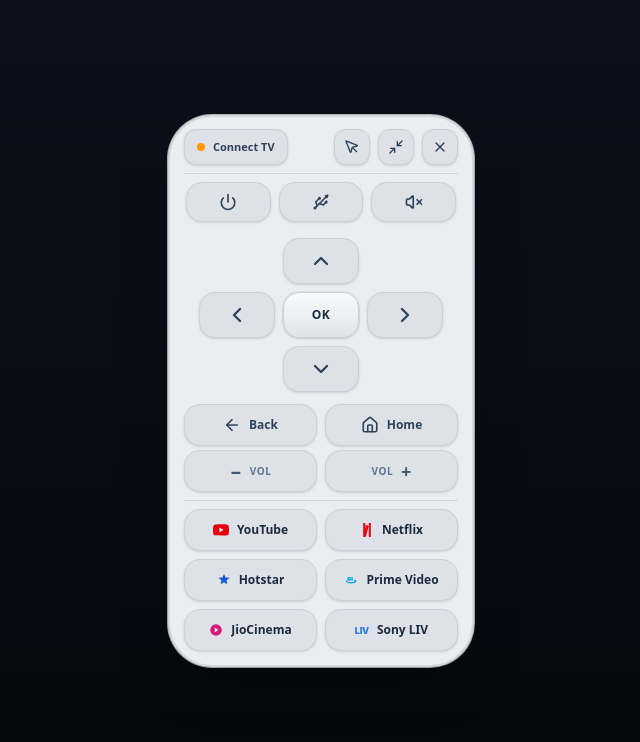
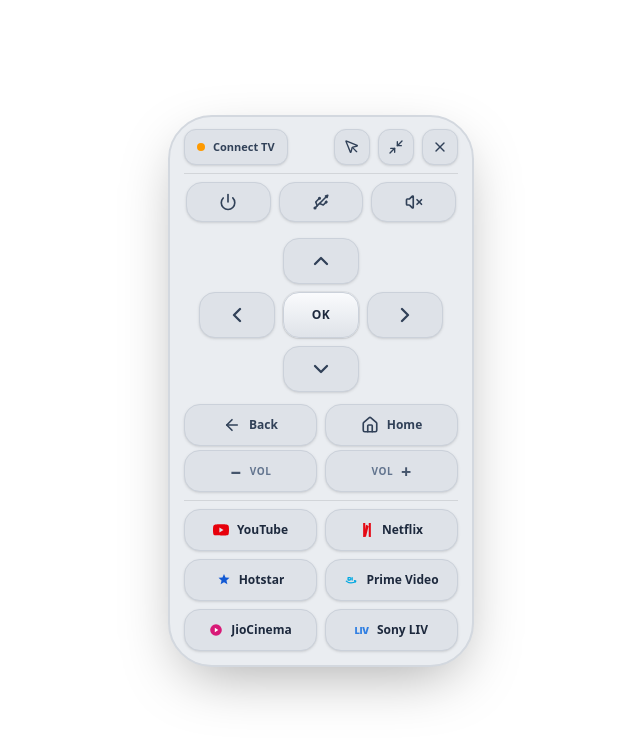
Before and after one commit to harinder-works/HarvyRemote, a React (Vite) app: page / in a window 1280 px wide. Shown: the top 742 px of the page, without its empty margins (322-962 px from the left). Built offline with nearby package versions, Linux system fonts and the light colour scheme.

Commit message:
Remove black background, restore transparent overlay, enable YouTube/DIAL launch and native floating remote

```diff
--- a/src/App.tsx
+++ b/src/App.tsx
@@ -271,11 +271,27 @@ export default function App() {
 
   return (
     <div
-      className={`relative w-full min-h-screen select-none ${
-        isPip
-          ? 'bg-transparent'
-          : 'bg-gradient-to-b from-[#0B0F19] via-[#090D16] to-[#05070D]'
-      } overflow-hidden flex items-center justify-center`}
+      onClick={(e) => {
+        const target = e.target as HTMLElement;
+        if (!target.closest('.remote-draggable-container') && !target.closest('button') && !target.closest('.modal-content')) {
+          if (typeof window !== 'undefined' && (window as any).AndroidNativeBridge?.enterPip) {
+            try {
+              (window as any).AndroidNativeBridge.enterPip();
+            } catch {}
+          }
+        }
+      }}
+      onTouchStart={(e) => {
+        const target = e.target as HTMLElement;
+        if (!target.closest('.remote-draggable-container') && !target.closest('button') && !target.closest('.modal-content')) {
+          if (typeof window !== 'undefined' && (window as any).AndroidNativeBridge?.enterPip) {
+            try {
+              (window as any).AndroidNativeBridge.enterPip();
+            } catch {}
+          }
+        }
+      }}
+      className="relative w-full min-h-screen select-none bg-transparent overflow-hidden flex items-center justify-center"
     >
       {/* Floating Restore Button (Only if user closed remote in web preview) */}
       {isAppClosed && (
--- a/src/components/DeviceManagerModal.tsx
+++ b/src/components/DeviceManagerModal.tsx
@@ -198,6 +198,13 @@ export function DeviceManagerModal({
     const defaultP = TV_BRAND_CONFIG[newDeviceBrand]?.defaultPort || 6467;
     setNewDevicePort(String(defaultP));
   }, [newDeviceBrand]);
+
+  // Auto-scan on open if no devices yet
+  useEffect(() => {
+    if (isOpen && deviceList.length === 0) {
+      handleScan();
+    }
+  }, [isOpen]);
 
   if (!isOpen) return null;
 
--- a/src/components/GoogleTVRemote.tsx
+++ b/src/components/GoogleTVRemote.tsx
@@ -367,6 +367,13 @@ export function GoogleTVRemote({
   const handleLaunchAppById = (appId: string) => {
     sound.playClick('action');
     triggerLed(`app-${appId}`);
+
+    if (!connectedDevice) {
+      showStatus('Please connect to your TV first 👆');
+      onOpenDeviceManager();
+      return;
+    }
+
     const found = PRESET_APPS.find((a) => a.id === appId) || {
       id: appId,
       name: appId,
@@ -379,7 +386,7 @@ export function GoogleTVRemote({
       heroColor: 'from-slate-900 to-black',
     };
     onLaunchApp(found);
-    showStatus(`Opening ${found.shortLabel}...`);
+    showStatus(`Opening ${found.shortLabel} on TV...`);
   };
 
   // Trackpad swipe handlers
--- a/src/components/MiniRemote.tsx
+++ b/src/components/MiniRemote.tsx
@@ -336,7 +336,7 @@ export function MiniRemote({
 
   if (isPip) {
     return (
-      <div className="w-full h-full min-h-screen flex items-center justify-center p-1 bg-[#0B0F19] select-none overflow-hidden">
+      <div className="w-full h-full min-h-screen flex items-center justify-center p-1 bg-transparent select-none overflow-hidden">
         {pebbleContent}
       </div>
     );
--- a/src/index.css
+++ b/src/index.css
@@ -15,8 +15,8 @@
     user-select: none;
     -webkit-user-select: none;
     overflow: hidden;
-    background: #0b0f19;
-    background-color: #0b0f19;
+    background: transparent;
+    background-color: transparent;
     color: #f8fafc;
     width: 100%;
     height: 100%;
@@ -24,8 +24,8 @@
 }
 
 html, body, #root {
-  background: #0b0f19;
-  background-color: #0b0f19;
+  background: transparent;
+  background-color: transparent;
   width: 100%;
   height: 100%;
 }
```
Also changed, not shown: 4 other files (tests, documents, lock files or other folders).
